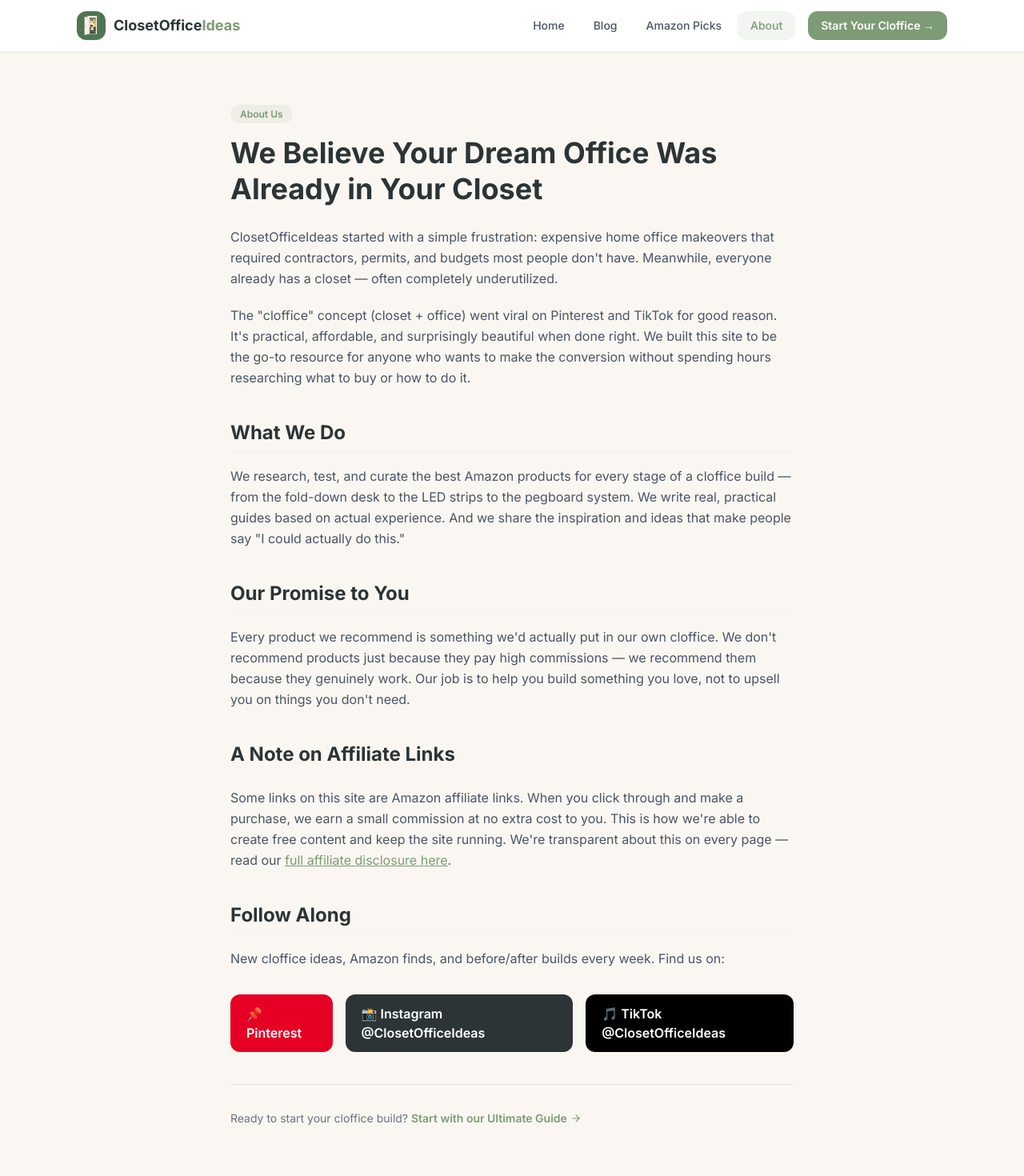
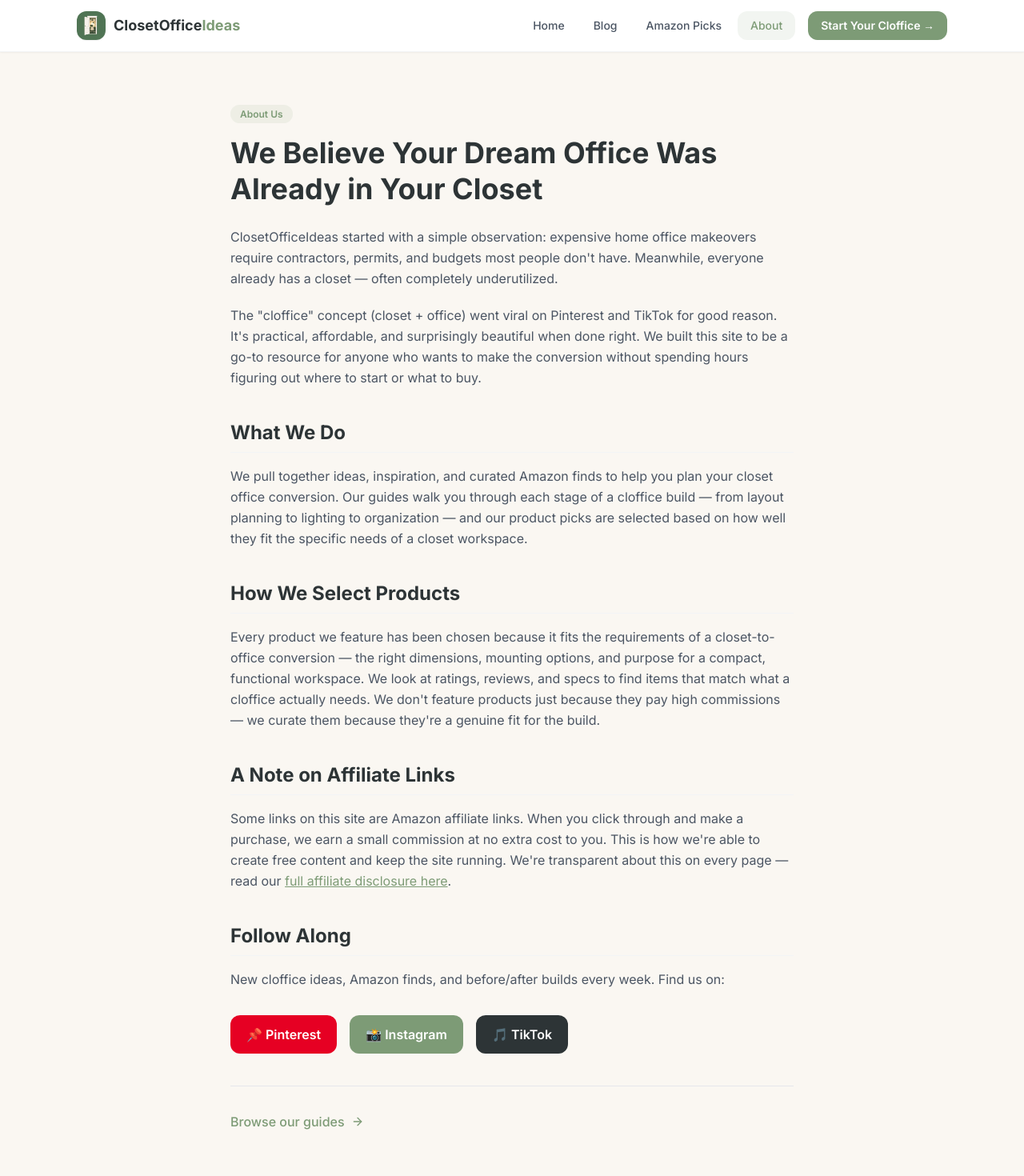
Before and after one commit to closetoffice-ideas/closetoffice, a Next.js app: page /about in a window 1280 px wide. Shown: the top 1470 px of the page at 80% size. Built offline with nearby package versions, Linux system fonts and the light colour scheme.

Commit message:
fix: update About page to reflect curation/inspiration framing, remove testing claims

```diff
--- a/app/about/page.tsx
+++ b/app/about/page.tsx
@@ -17,26 +17,26 @@ export default function AboutPage() {
 
         <div className="prose max-w-none">
           <p>
-            ClosetOfficeIdeas started with a simple frustration: expensive home office makeovers that required contractors, permits, and budgets most people don't have. Meanwhile, everyone already has a closet — often completely underutilized.
+            ClosetOfficeIdeas started with a simple observation: expensive home office makeovers require contractors, permits, and budgets most people don&apos;t have. Meanwhile, everyone already has a closet — often completely underutilized.
           </p>
 
           <p>
-            The "cloffice" concept (closet + office) went viral on Pinterest and TikTok for good reason. It's practical, affordable, and surprisingly beautiful when done right. We built this site to be the go-to resource for anyone who wants to make the conversion without spending hours researching what to buy or how to do it.
+            The &quot;cloffice&quot; concept (closet + office) went viral on Pinterest and TikTok for good reason. It&apos;s practical, affordable, and surprisingly beautiful when done right. We built this site to be a go-to resource for anyone who wants to make the conversion without spending hours figuring out where to start or what to buy.
           </p>
 
           <h2>What We Do</h2>
           <p>
-            We research, test, and curate the best Amazon products for every stage of a cloffice build — from the fold-down desk to the LED strips to the pegboard system. We write real, practical guides based on actual experience. And we share the inspiration and ideas that make people say "I could actually do this."
+            We pull together ideas, inspiration, and curated Amazon finds to help you plan your closet office conversion. Our guides walk you through each stage of a cloffice build — from layout planning to lighting to organization — and our product picks are selected based on how well they fit the specific needs of a closet workspace.
           </p>
 
-          <h2>Our Promise to You</h2>
+          <h2>How We Select Products</h2>
           <p>
-            Every product we recommend is something we'd actually put in our own cloffice. We don't recommend products just because they pay high commissions — we recommend them because they genuinely work. Our job is to help you build something you love, not to upsell you on things you don't need.
+            Every product we feature has been chosen because it fits the requirements of a closet-to-office conversion — the right dimensions, mounting options, and purpose for a compact, functional workspace. We look at ratings, reviews, and specs to find items that match what a cloffice actually needs. We don&apos;t feature products just because they pay high commissions — we curate them because they&apos;re a genuine fit for the build.
           </p>
 
           <h2>A Note on Affiliate Links</h2>
           <p>
-            Some links on this site are Amazon affiliate links. When you click through and make a purchase, we earn a small commission at no extra cost to you. This is how we're able to create free content and keep the site running. We're transparent about this on every page — read our{" "}
+            Some links on this site are Amazon affiliate links. When you click through and make a purchase, we earn a small commission at no extra cost to you. This is how we&apos;re able to create free content and keep the site running. We&apos;re transparent about this on every page — read our{" "}
             <Link href="/disclosure" className="text-brand-sage underline hover:text-brand-sage-dark">
               full affiliate disclosure here
             </Link>
@@ -54,38 +54,35 @@ export default function AboutPage() {
             href="https://pinterest.com"
             target="_blank"
             rel="noopener noreferrer"
-            className="flex items-center justify-center gap-2 bg-[#E60023] text-white px-5 py-3 rounded-xl font-semibold hover:opacity-90 transition-opacity"
+            className="flex items-center justify-center gap-2 bg-[#E60023] text-white px-5 py-3 rounded-xl font-semibold hover:bg-[#c4001d] transition-colors"
           >
             📌 Pinterest
           </a>
           <a
-            href="https://instagram.com"
+            href="https://instagram.com/closetofficeideas"
             target="_blank"
             rel="noopener noreferrer"
-            className="flex items-center justify-center gap-2 bg-brand-charcoal text-white px-5 py-3 rounded-xl font-semibold hover:bg-gray-700 transition-colors"
+            className="flex items-center justify-center gap-2 bg-brand-sage text-white px-5 py-3 rounded-xl font-semibold hover:bg-brand-sage-dark transition-colors"
           >
-            📸 Instagram @ClosetOfficeIdeas
+            📸 Instagram
           </a>
           <a
             href="https://tiktok.com"
             target="_blank"
             rel="noopener noreferrer"
-            className="flex items-center justify-center gap-2 bg-black text-white px-5 py-3 rounded-xl font-semibold hover:bg-gray-900 transition-colors"
+            className="flex items-center justify-center gap-2 bg-brand-charcoal text-white px-5 py-3 rounded-xl font-semibold hover:bg-gray-800 transition-colors"
           >
-            🎵 TikTok @ClosetOfficeIdeas
+            🎵 TikTok
           </a>
         </div>
 
         <div className="mt-10 pt-8 border-t border-gray-200">
-          <p className="text-gray-500 text-sm">
-            Ready to start your cloffice build?{" "}
-            <Link
-              href="/blog/ultimate-cloffice-guide"
-              className="text-brand-sage font-semibold hover:text-brand-sage-dark inline-flex items-center gap-1"
-            >
-              Start with our Ultimate Guide <ArrowRight size={14} />
-            </Link>
-          </p>
+          <Link
+            href="/blog"
+            className="inline-flex items-center gap-2 text-brand-sage font-medium hover:text-brand-sage-dark transition-colors"
+          >
+            Browse our guides <ArrowRight size={16} />
+          </Link>
         </div>
       </div>
     </div>
```
